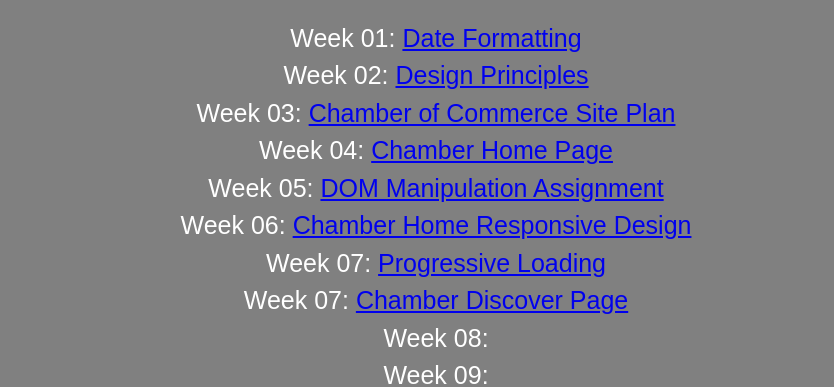
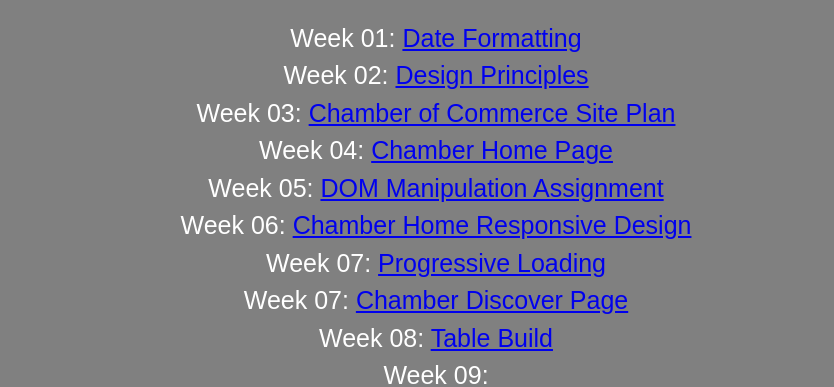
Before and after one commit to Jordan1819/Advanced-Web-Development, a plain HTML site: page index.html in a window 1280 px wide. Shown: the part 413-800 px from the top of the page, without its empty margins (224-1058 px from the left). Drawn offline with Linux system fonts and the light colour scheme.

Commit message:
table complete

```diff
--- a/index.html
+++ b/index.html
@@ -32,7 +32,7 @@ the WDD 230 class at BYU-Idaho."/>
         <li>Week 06: <a href="https://jordan1819.github.io/WDD-230/chamber/index.html#" target="_blank" rel="noopener">Chamber Home Responsive Design</a></li>
         <li>Week 07: <a href="lesson-7" target="_blank" rel="noopener">Progressive Loading</a></li>
         <li>Week 07: <a href="chamber/discover.html" target="_blank" rel="noopener">Chamber Discover Page</a></li>
-        <li>Week 08: <a href="" target="_blank" rel="noopener"></a></li>
+        <li>Week 08: <a href="lesson08/tablebuild.html" target="_blank" rel="noopener">Table Build</a></li>
         <li>Week 09: <a href="" target="_blank" rel="noopener"></a></li>
         <li>Week 10: <a href="" target="_blank" rel="noopener"></a></li>
         <li>Week 11: <a href="" target="_blank" rel="noopener"></a></li>
```
